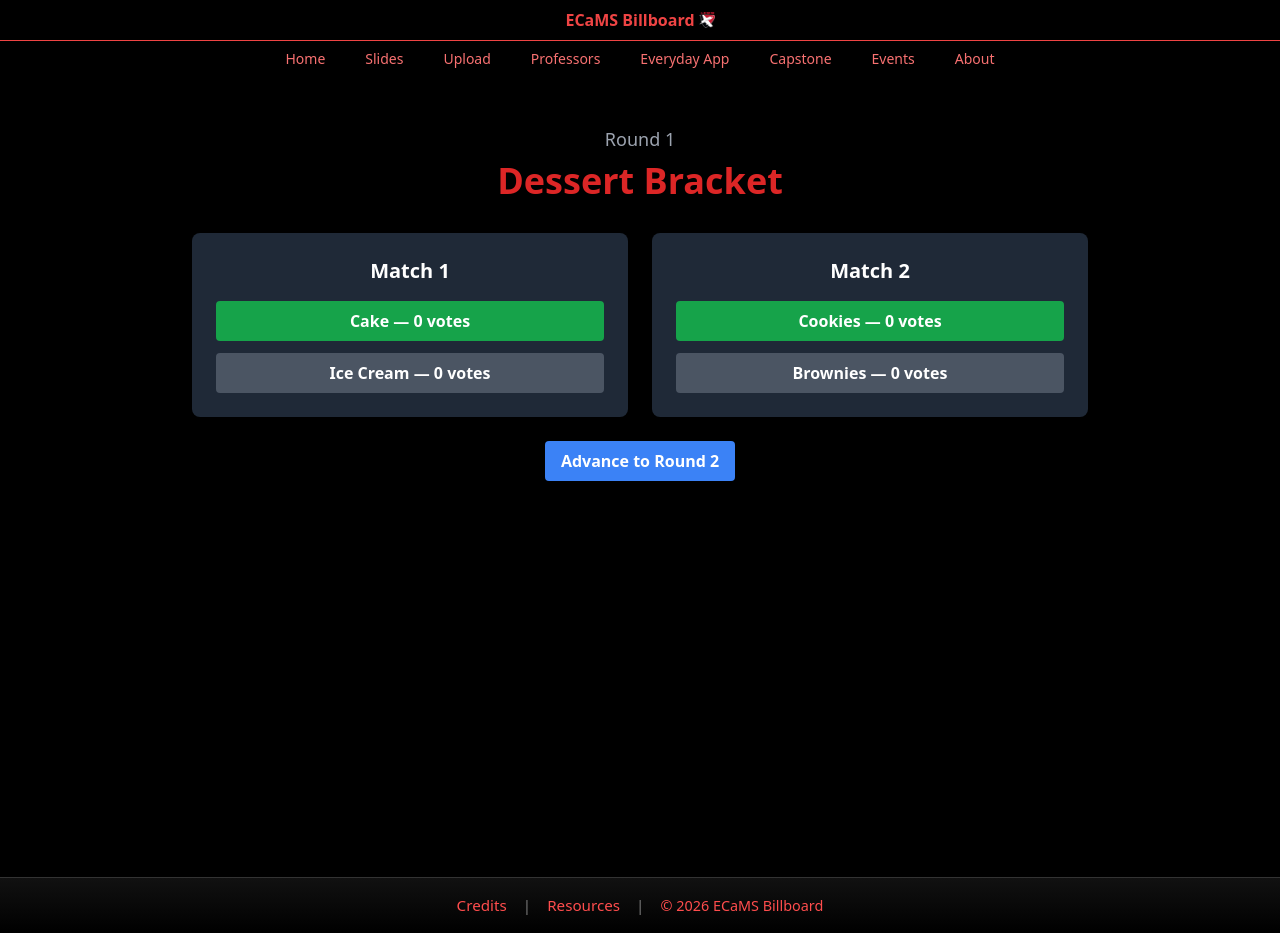
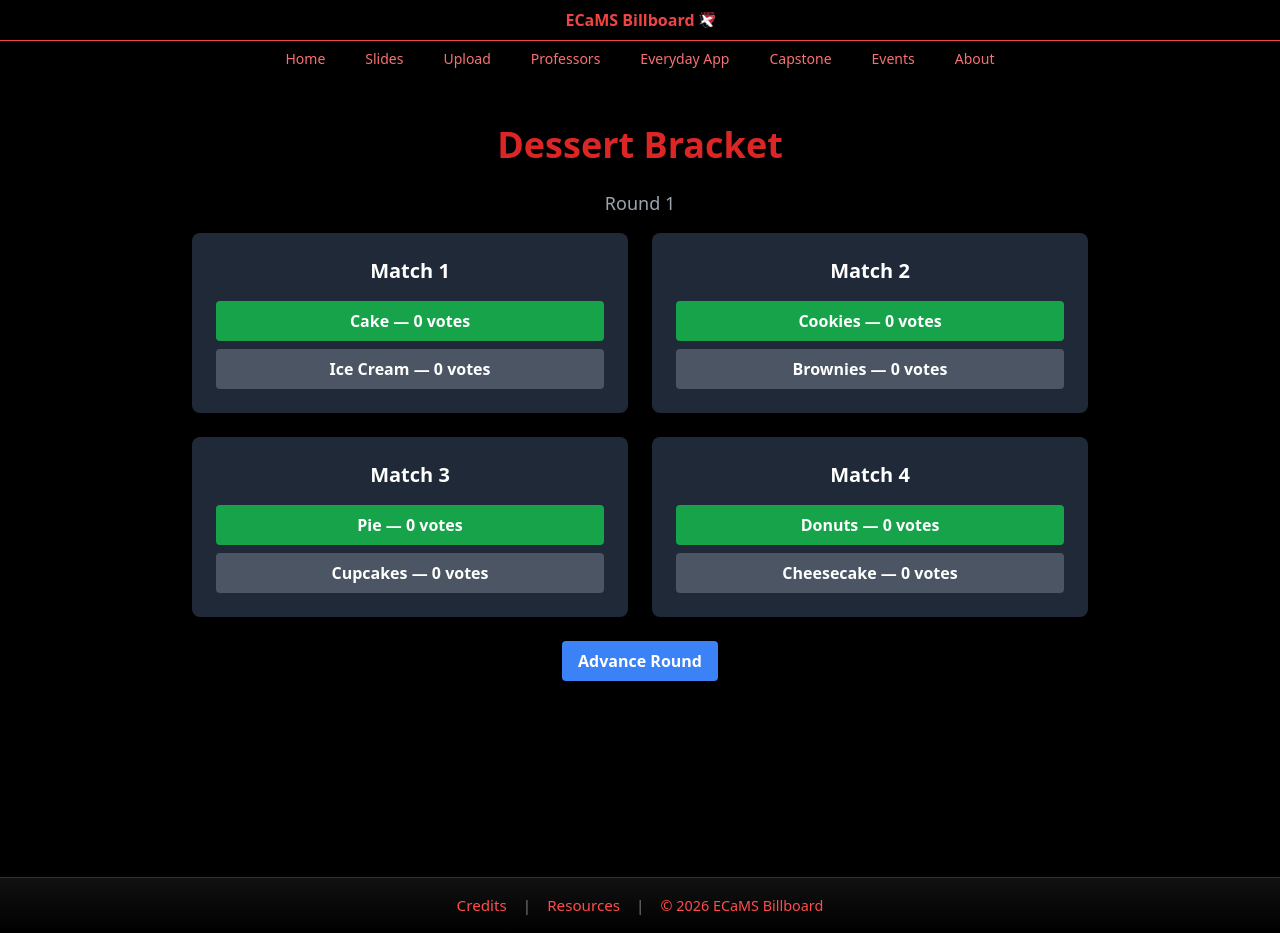
Before and after one commit to ECaMS-Billboard/ecams-billboard, a React (Create React App) app: page /Bracket in a window 1280 px wide. Built offline with nearby package versions, Linux system fonts and the light colour scheme.

Commit message:
Added Bracket Rounds

```diff
--- a/src/pages/Bracket.js
+++ b/src/pages/Bracket.js
@@ -1,66 +1,83 @@
 import { useState } from 'react';
 
 const Bracket = () => {
-  // Round 1 fixed matchups
-  const round1 = [
-    { a: 'Cake', b: 'Ice Cream' },
-    { a: 'Cookies', b: 'Brownies' },
+  // Initial desserts
+  const desserts = [
+    'Cake',
+    'Ice Cream',
+    'Cookies',
+    'Brownies',
+    'Pie',
+    'Cupcakes',
+    'Donuts',
+    'Cheesecake',
   ];
 
-  // Track votes for each dessert
-  const [votes, setVotes] = useState({
-    Cake: 0,
-    'Ice Cream': 0,
-    Cookies: 0,
-    Brownies: 0,
-  });
+  // Helper: pair up an array into matchups
+  const createMatchups = (arr) => {
+    const matchups = [];
+    for (let i = 0; i < arr.length; i += 2) {
+      const pair = arr[i + 1] ? [arr[i], arr[i + 1]] : [arr[i], arr[i]];
+      matchups.push({ pair, votes: { [pair[0]]: 0, [pair[1]]: 0 } });
+    }
+    return matchups;
+  };
 
-  // Track which round we’re in
-  const [round, setRound] = useState(1);
-
-  // Round 1 winners
-  const round1Winners = round1.map((m) =>
-    votes[m.a] >= votes[m.b] ? m.a : m.b
-  );
-
-  // Round 2 matchups derived from Round 1 winners
-  const round2 = round1Winners.length === 2 ? [
-    { a: round1Winners[0], b: round1Winners[1] }
-  ] : [];
+  // State: array of rounds
+  const [rounds, setRounds] = useState([
+    { matchups: createMatchups(desserts), completed: false },
+  ]);
 
   // Vote handler
-  const vote = (item) => {
-    setVotes((prev) => ({
-      ...prev,
-      [item]: prev[item] + 1,
-    }));
+  const vote = (roundIndex, matchIndex, choice) => {
+    setRounds((prevRounds) => {
+      const newRounds = [...prevRounds];
+      newRounds[roundIndex] = { ...newRounds[roundIndex] };
+      newRounds[roundIndex].matchups = [...newRounds[roundIndex].matchups];
+      const match = { ...newRounds[roundIndex].matchups[matchIndex] };
+      match.votes = { ...match.votes };
+      match.votes[choice] += 1;
+      newRounds[roundIndex].matchups[matchIndex] = match;
+      return newRounds;
+    });
   };
 
-  // Advance round safely
+  // Advance round automatically if all matches in the current round have votes > 0
   const advanceRound = () => {
-    if (round === 1) setRound(2);
+    const currentRound = rounds[rounds.length - 1];
+    const winners = currentRound.matchups.map((m) =>
+      m.votes[m.pair[0]] >= m.votes[m.pair[1]] ? m.pair[0] : m.pair[1]
+    );
+
+    if (winners.length === 1) {
+      // Tournament ended
+      setRounds((prev) => [
+        ...prev.slice(0, prev.length - 1),
+        { ...currentRound, completed: true, winners },
+      ]);
+    } else {
+      const nextRound = { matchups: createMatchups(winners), completed: false };
+      setRounds((prev) => [
+        ...prev.slice(0, prev.length - 1),
+        { ...currentRound, completed: true },
+        nextRound,
+      ]);
+    }
   };
 
-  // Determine current matchups
-  const currentMatchups = round === 1 ? round1 : round2;
-
-  // Tournament winner
+  const currentRoundIndex = rounds.findIndex((r) => !r.completed);
+  const currentRound =
+    currentRoundIndex >= 0 ? rounds[currentRoundIndex] : rounds[rounds.length - 1];
   const tournamentWinner =
-    round === 2 && round2.length === 1
-      ? votes[round2[0].a] >= votes[round2[0].b]
-        ? round2[0].a
-        : round2[0].b
+    rounds[rounds.length - 1].completed &&
+    rounds[rounds.length - 1].matchups.length === 1
+      ? rounds[rounds.length - 1].matchups[0].pair[0]
       : null;
 
   return (
     <div className="min-h-screen bg-black text-white py-12 px-4">
       <div className="max-w-4xl mx-auto text-center">
-        <h2 className="text-gray-400 text-lg mb-2">
-          Round {round}
-        </h2>
-        <h1 className="text-4xl font-bold text-red-600 mb-8">
-          Dessert Bracket
-        </h1>
+        <h1 className="text-red-600 text-4xl font-bold mb-6">Dessert Bracket</h1>
 
         {tournamentWinner ? (
           <h2 className="text-green-500 text-3xl font-bold">
@@ -68,52 +85,54 @@ const Bracket = () => {
           </h2>
         ) : (
           <>
+            <h2 className="text-gray-400 text-lg mb-4">
+              Round {currentRoundIndex + 1}
+            </h2>
             <div className="grid grid-cols-1 sm:grid-cols-2 gap-6 mb-6">
-              {currentMatchups.map((m, index) => {
-                const aVotes = votes[m.a];
-                const bVotes = votes[m.b];
+              {currentRound.matchups.map((m, index) => {
+                const a = m.pair[0];
+                const b = m.pair[1];
+                const aVotes = m.votes[a];
+                const bVotes = m.votes[b];
                 const aLeading = aVotes >= bVotes;
                 const bLeading = bVotes > aVotes;
 
                 return (
                   <div
                     key={index}
-                    className="bg-gray-800 p-6 rounded-lg shadow"
+                    className="bg-gray-800 p-6 rounded-lg shadow hover:shadow-lg transition"
                   >
                     <h3 className="text-xl font-semibold mb-4">
                       Match {index + 1}
                     </h3>
-                    <div className="flex flex-col gap-3">
+                    <div className="flex flex-col gap-2">
                       <button
-                        onClick={() => vote(m.a)}
-                        className={`py-2 rounded font-semibold transition ${
+                        onClick={() => vote(currentRoundIndex, index, a)}
+                        className={`py-2 rounded font-semibold ${
                           aLeading ? 'bg-green-600' : 'bg-gray-600'
                         }`}
                       >
-                        {m.a} — {aVotes} votes
+                        {a} — {aVotes} votes
                       </button>
                       <button
-                        onClick={() => vote(m.b)}
-                        className={`py-2 rounded font-semibold transition ${
+                        onClick={() => vote(currentRoundIndex, index, b)}
+                        className={`py-2 rounded font-semibold ${
                           bLeading ? 'bg-green-600' : 'bg-gray-600'
                         }`}
                       >
-                        {m.b} — {bVotes} votes
+                        {b} — {bVotes} votes
                       </button>
                     </div>
                   </div>
                 );
               })}
             </div>
-
-            {round === 1 && (
-              <button
-                onClick={advanceRound}
-                className="bg-blue-500 text-white py-2 px-4 rounded font-semibold"
-              >
-                Advance to Round 2
-              </button>
-            )}
+            <button
+              onClick={advanceRound}
+              className="bg-blue-500 text-white py-2 px-4 rounded font-semibold"
+            >
+              Advance Round
+            </button>
           </>
         )}
       </div>
```
